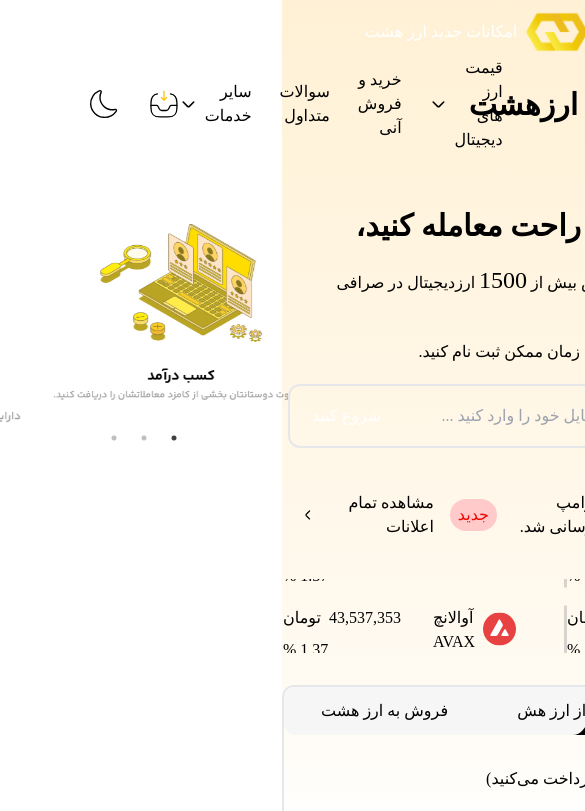
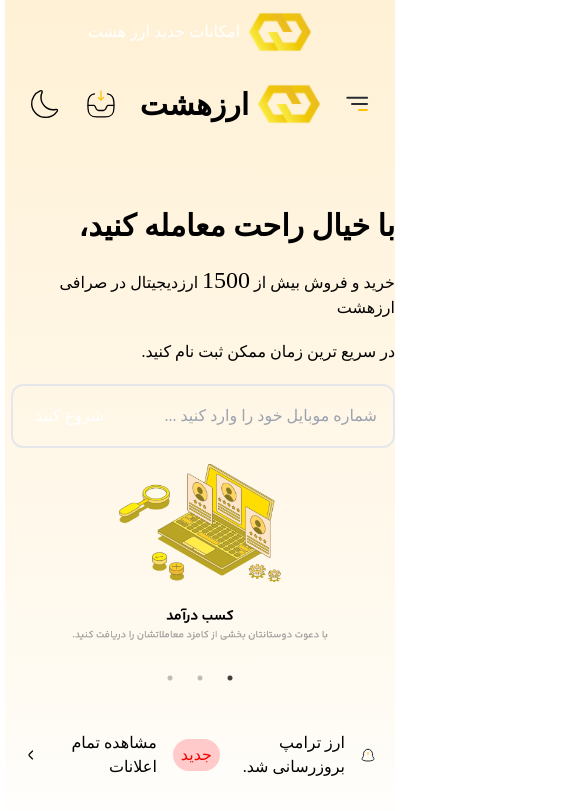
Before and after one commit to mohammad654400/vercelArz8, a Next.js app: page / in a window 390 px wide. Shown: the top 811 px of the page, 585 px wide, since content can reach past the window. Built offline with nearby package versions, Linux system fonts and the light colour scheme.

Commit message:
feat : responsive landing

```diff
--- /dev/null
+++ b/src/assets/icons/bar.tsx
@@ -0,0 +1,32 @@
+import React from "react";
+
+export default function BarIcon() {
+  return (
+    <svg
+      width="27"
+      height="30"
+      viewBox="0 0 27 30"
+      fill="none"
+      xmlns="http://www.w3.org/2000/svg"
+    >
+      <path
+        d="M3.30469 8.75H23.1352"
+        stroke="#292D32"
+        stroke-width="2"
+        stroke-linecap="round"
+      />
+      <path
+        d="M8 15L23 15"
+        stroke="#292D32"
+        stroke-width="2"
+        stroke-linecap="round"
+      />
+      <path
+        d="M15 21L23 21"
+        stroke="#FFC107"
+        stroke-width="2"
+        stroke-linecap="round"
+      />
+    </svg>
+  );
+}
--- /dev/null
+++ b/src/assets/icons/multiply.tsx
@@ -0,0 +1,28 @@
+import React from "react";
+
+export default function MultiplyIcon() {
+  return (
+    <svg
+      width="50"
+      height="50"
+      viewBox="0 0 90 90"
+      fill="none"
+      xmlns="http://www.w3.org/2000/svg"
+    >
+      <path
+        d="M34.3877 55.6117L55.6127 34.3867"
+        stroke="#292D32"
+        stroke-width="3.62"
+        stroke-linecap="round"
+        stroke-linejoin="round"
+      />
+      <path
+        d="M55.6127 55.6117L34.3877 34.3867"
+        stroke="#292D32"
+        stroke-width="3.62"
+        stroke-linecap="round"
+        stroke-linejoin="round"
+      />
+    </svg>
+  );
+}
--- a/src/sections/home/blog/blog.tsx
+++ b/src/sections/home/blog/blog.tsx
@@ -14,7 +14,7 @@
           مطالعه بیشتر{" "}
         </button>
       </div>
-      <div className="flex justify-between">
+      <div className="flex flex-wrap justify-center lg:justify-between">
         <div className="w-[277px] h-auto py-[30px]">
           <Image className="pb-7 rounded-lg" alt="coin" src={hamester} width={280} height={174} />
           <p>بهترین کیف پول همستر کامبت برای کاربران ایرانی</p>
--- a/src/sections/home/header/header.tsx
+++ b/src/sections/home/header/header.tsx
@@ -1,7 +1,7 @@
-"use client"
+"use client";
 import Image from "next/image";
-import React from "react";
-import logo from '@/assets/logo.png'
+import React, { useState } from "react";
+import logo from "@/assets/logo.png";
 import Link from "next/link";
 import Menu from "./menu/menu";
 import Downlaod from "@/assets/icons/downlaod";
@@ -9,33 +9,45 @@
 import { useTheme } from "@/contexts/ThemeProvider";
 import DownloadSection from "./downloadSection";
 import Sun from "@/assets/icons/sun";
+import BarIcon from "@/assets/icons/bar";
+import SaidBar from "./menu/saidbar";
 export default function Header() {
-  const {toggleTheme,theme} = useTheme()
+  const { toggleTheme, theme } = useTheme();
+  const [open,setOpen] =useState(false)
+  const toggleOpen = () => {
+    setOpen((prevState) => !prevState);
+  }
   return (
     <div className="flex items-center justify-between px-6 h-20">
       {/* right section --------------------------------- */}
-      <div className="flex justify-center items-center h-full ">
-        <Link href='/'>
-        <div className="flex items-center gap-2 ">
-          <Image alt="ارز هشت" src={logo} width={64} height={64} />
-          <h1 className="text-[30px] font-extrabold">ارزهشت</h1>
+      <div onClick={toggleOpen} className="cursor-pointer xl:hidden">
+        <BarIcon />
+      </div>
+      {open && <SaidBar close={toggleOpen}/>}
+      <div className="flex justify-center items-center h-full w-full ">
+        <Link href="/">
+          <div className="flex justify-center items-center gap-2 ">
+            <Image alt="ارز هشت" src={logo} width={64} height={64} />
+            <h1 className="text-[30px] font-extrabold">ارزهشت</h1>
+          </div>
+        </Link>
+        <div className="hidden xl:flex w-full">
+          <Menu />
         </div>
-        </Link>
-        <Menu/>
       </div>
       {/* left section --------------------------------- */}
-      <div className="flex justify-center items-center gap-7 h-full">
-        <div className="hidden lg:block px-8 py-3 bg-primary rounded-lg cursor-pointer ">
-         ورود یا عضویت
+      <div className="flex justify-center items-center gap-6 h-full">
+        <div className="hidden xl:block  text-[14px] w-[120px] py-4 text-center   bg-primary rounded-lg cursor-pointer ">
+          ورود یا عضویت
         </div>
         <div className="flex justify-center items-center cursor-pointer group h-full ">
-          <Downlaod/>
+          <Downlaod />
           <div className="hidden absolute left-10 top-36 group-hover:block ">
-           <DownloadSection/>
+            <DownloadSection />
           </div>
         </div>
         <div className="cursor-pointer " onClick={toggleTheme}>
-          {theme=='light'?<Moon/>:<Sun/>}
+          {theme == "light" ? <Moon /> : <Sun />}
         </div>
       </div>
     </div>
--- a/src/sections/home/header/menu/menu.tsx
+++ b/src/sections/home/header/menu/menu.tsx
@@ -6,7 +6,7 @@
 
 export default function Menu() {
   return (
-    <div className="flex justify-center items-start gap-7 pr-7 h-full">
+    <div className="flex justify-start items-start gap-7 pr-7 h-full w-full ">
       <div className="flex justify-center items-center h-full w-[80]  gap-2 duration-300 group cursor-pointer">
         <p className="group-hover:text-primary"> قیمت ارز های دیجیتال</p>
         <div className="group-hover:text-primary group-hover:rotate-180 duration-300 cursor-pointer">
@@ -32,6 +32,9 @@
           <OtherServices />
         </div>
       </div>
+      <div className="flex justify-center items-center  h-full hover:text-primary duration-500 cursor-pointer">
+        فرصت های شغلی
+      </div>
     </div>
   );
 }
--- /dev/null
+++ b/src/sections/home/header/menu/saidbar.tsx
@@ -0,0 +1,24 @@
+import MultiplyIcon from "@/assets/icons/multiply";
+import React from "react";
+
+export default function SaidBar({close}:any) {
+  return (
+    <div className="absolute flex top-0 right-0 z-50 w-full h-full xl:hidden">
+      <div className="bg-background right-0 top-0 w-[160%] md:w-[70%] lg:w-[60%] h-full rounded-tl-3xl rounded-bl-3xl">
+        <div className="flex justify-between px-3 py-4">
+          <div className="text-xl pt-2 pr-2">منو </div>
+          <div onClick={close} className="cursor-pointer"><MultiplyIcon/></div>
+        </div>
+        <div>
+          <p>صفحه اصلی</p>
+          <div>قیمت ارز های دیجیتال</div>
+          <div>خرید و فروش آنی</div>
+          <div>سوالات متداول</div>
+          <div>سایر خدمات</div>
+          <div>فرصت های شغلی</div>
+        </div>
+      </div>
+      <div onClick={close} className="bg-slate-700 opacity-50 w-full h-full"></div>
+    </div>
+  );
+}
--- a/src/sections/home/maintop/mainTop.tsx
+++ b/src/sections/home/maintop/mainTop.tsx
@@ -7,7 +7,7 @@
 export default function MainTop() {
   return (
     <div>
-      <div className="flex justify-between pt-16">
+      <div className="flex flex-wrap justify-center pt-16 lg:justify-between ">
         <div className="flex flex-col gap-5">
           <h1 className="text-3xl font-bold">با خیال راحت معامله کنید،</h1>
           <p>
--- a/src/sections/home/transaction/buy/buy.tsx
+++ b/src/sections/home/transaction/buy/buy.tsx
@@ -49,13 +49,13 @@
       </div>
       <div
         className={`flex flex-col justify-between items-center bg-background rounded-xl dark:bg-secondary py-8 px-10 ${
-          width < 700 ? "lg:flex" : "lg:flex-row"
+          width < 700 ? "lg:flex" : "xl:flex-row"
         }`}
       >
-        <div className="relative w-full lg:w-auto">
+        <div className="relative w-full lg:w-auto ">
           <p>مبلغ (پرداخت می‌کنید)</p>
           <input
-            className="outline-none dark:text-[#302F34] h-[58px] w-full lg:w-[414px] border rounded-xl mt-5 pr-4"
+            className="outline-none dark:text-[#302F34] h-[58px] w-full lg:w-[414px]  border rounded-xl mt-5 pr-4"
             type="text"
             value={money}
             onChange={(e) => handleMoneyChange(e.target.value)}
@@ -92,7 +92,7 @@
           </div>
         </div>
 
-        <div className="w-full lg:w-auto">
+        <div className="w-full lg:w-auto ">
           {open && (
             <CryptoModal
               currencies={currencies}
--- a/src/sections/home/transaction/sell/sell.tsx
+++ b/src/sections/home/transaction/sell/sell.tsx
@@ -42,7 +42,7 @@
       <div className="absolute -top-[13px] right-40 text-background dark:text-secondary">
         <HalfCircle />
       </div>
-      <div className="flex justify-between items-center bg-background rounded-xl dark:bg-secondary py-8 px-10 lg:flex ">
+      <div className="flex  justify-between items-center bg-background rounded-xl dark:bg-secondary py-8 px-10  ">
 
         <div className=" relative">
           <p>مقدار (دریافت می‌کنید)</p>
```
